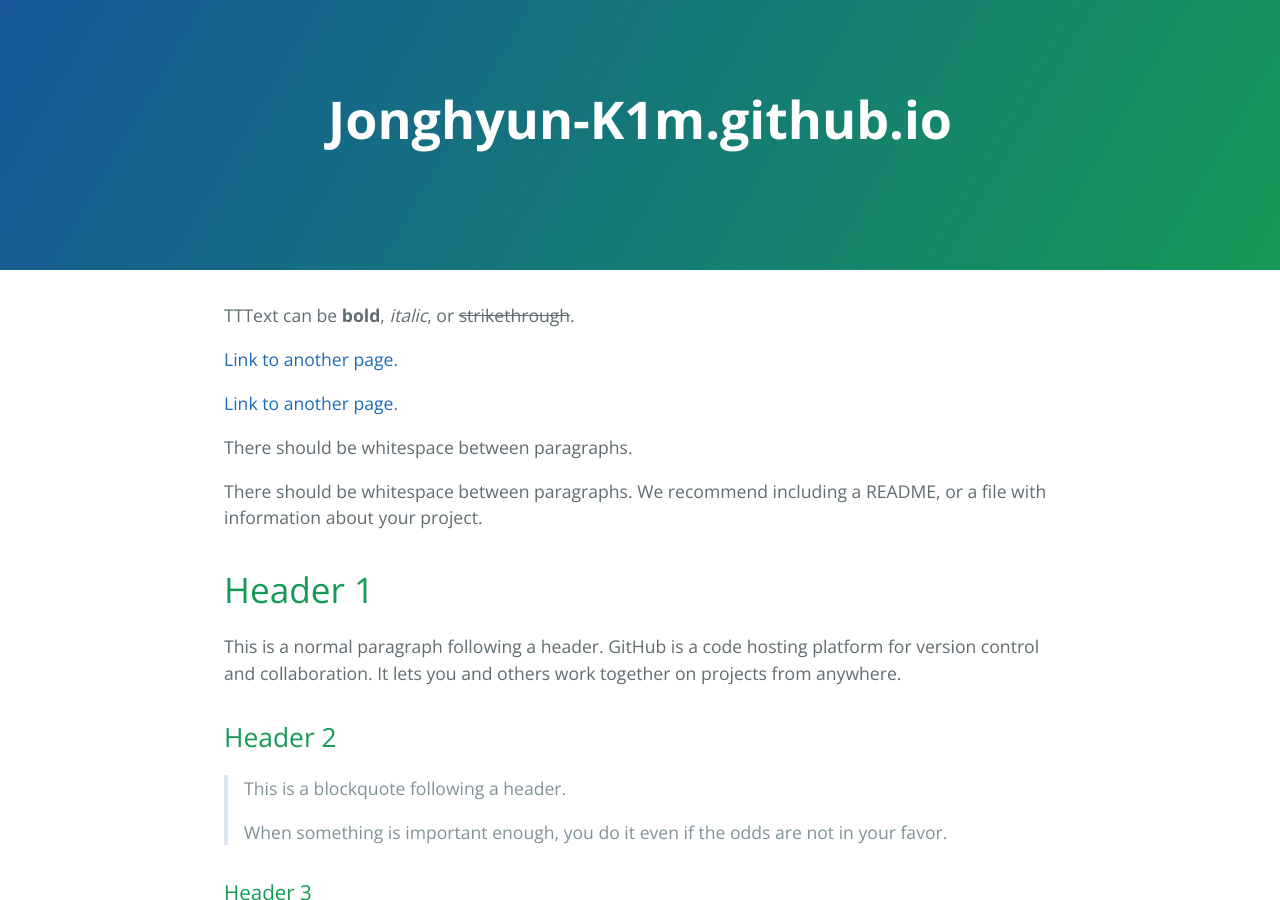
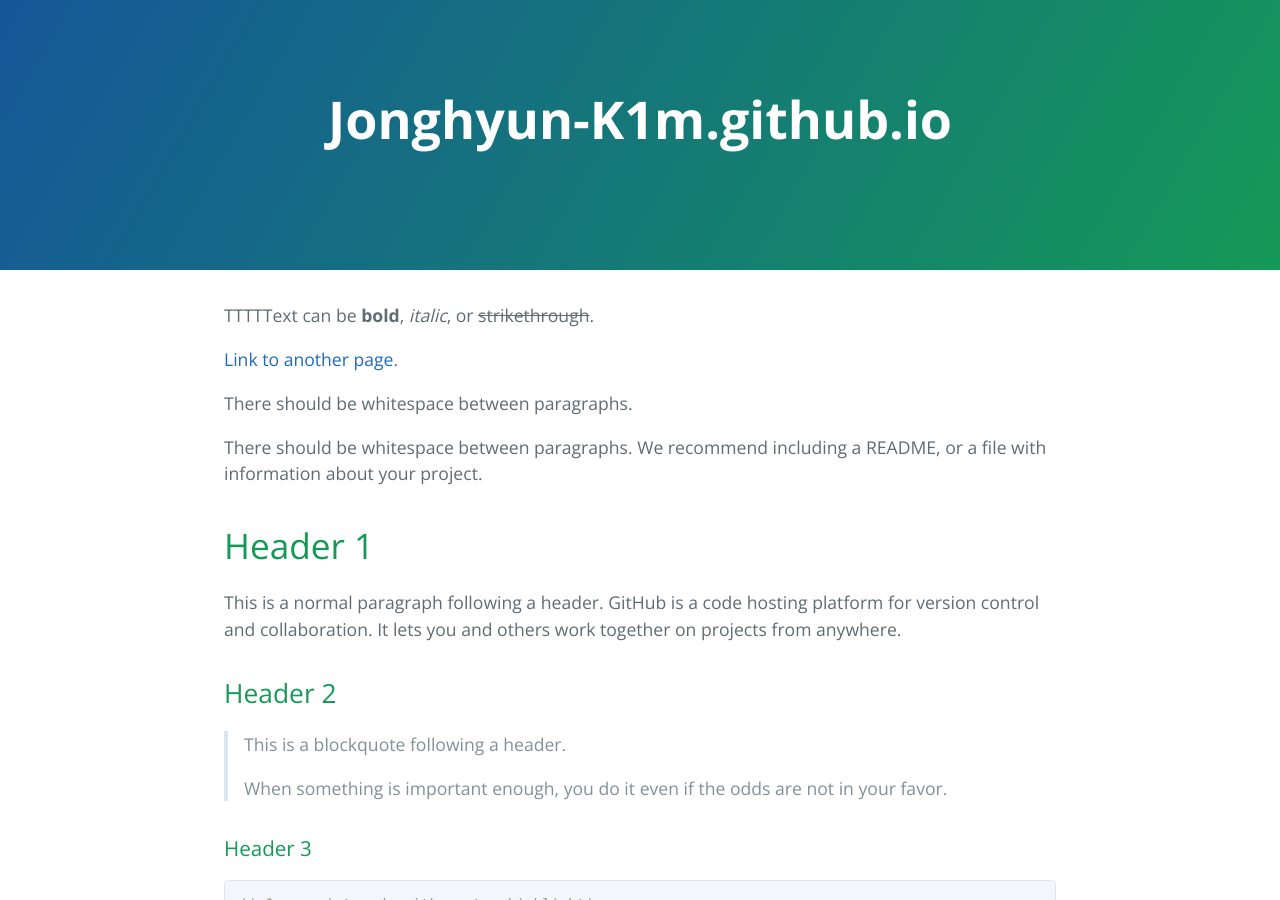
Before and after one commit to Jonghyun-K1m/Jonghyun-K1m.github.io, a Jekyll site: the page built from index.md, in a window 1280 px wide and 900 px high. Built offline with Jekyll 4.4.1, drawn with Linux system fonts in a browser that asks for light colours; the repository's description, which GitHub fills in, is left out.

Commit message:
Update index.md

```diff
--- a/index.md
+++ b/index.md
@@ -2,12 +2,11 @@
 layout: default
 ---
 
-TTText can be **bold**, _italic_, or ~~strikethrough~~.
+TTTTText can be **bold**, _italic_, or ~~strikethrough~~.
 
 [Link to another page](./another-page.html).
 
 
-[Link to another page](./testpage.html).
 
 There should be whitespace between paragraphs.
 
```
